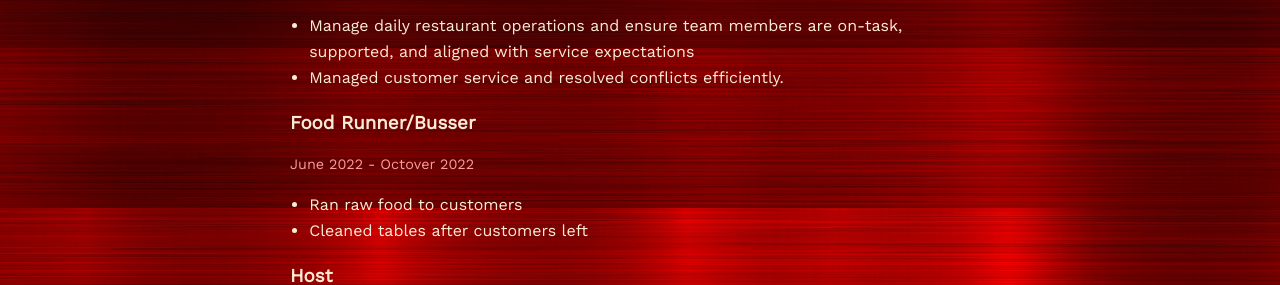
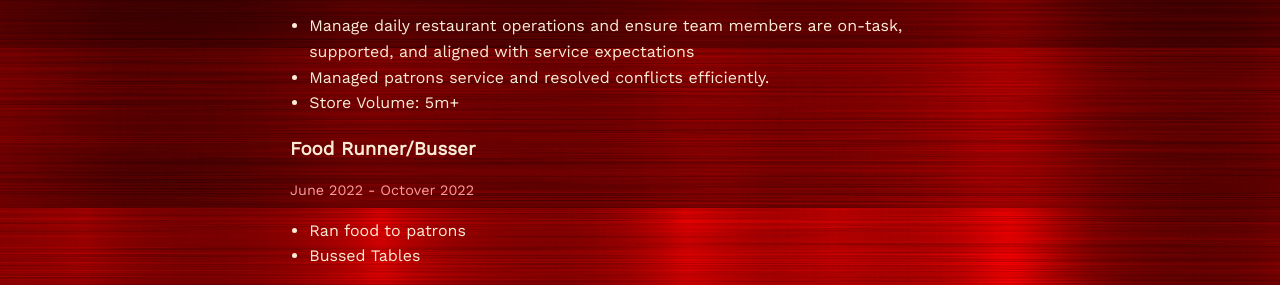
Before and after one commit to edwxrd7/resumeV2, a plain HTML site: page index.html in a window 1280 px wide. Shown: the part 752-1037 px from the top of the page. Drawn offline with nearby package versions, Linux system fonts and the light colour scheme.

Commit message:
Update index.html

```diff
--- a/index.html
+++ b/index.html
@@ -39,15 +39,16 @@
         <p class="date">Feb 2024 – Present</p>
         <ul>
           <li>Manage daily restaurant operations and ensure team members are on-task, supported, and aligned with service expectations  </li>
-          <li>Managed customer service and resolved conflicts efficiently.</li>
+          <li>Managed patrons service and resolved conflicts efficiently.</li>
+          <li>Store Volume: 5m+</li>
         </ul>
       </div>
       <div class="job">
         <h3>Food Runner/Busser</h3>
         <p class="date">June 2022 - Octover 2022</p>
         <ul>
-            <li>Ran raw food to customers</li>
-            <li>Cleaned tables after customers left</li>
+            <li>Ran food to patrons</li>
+            <li>Bussed Tables</li>
         </ul>
       </div>
       <div class="job">
```
